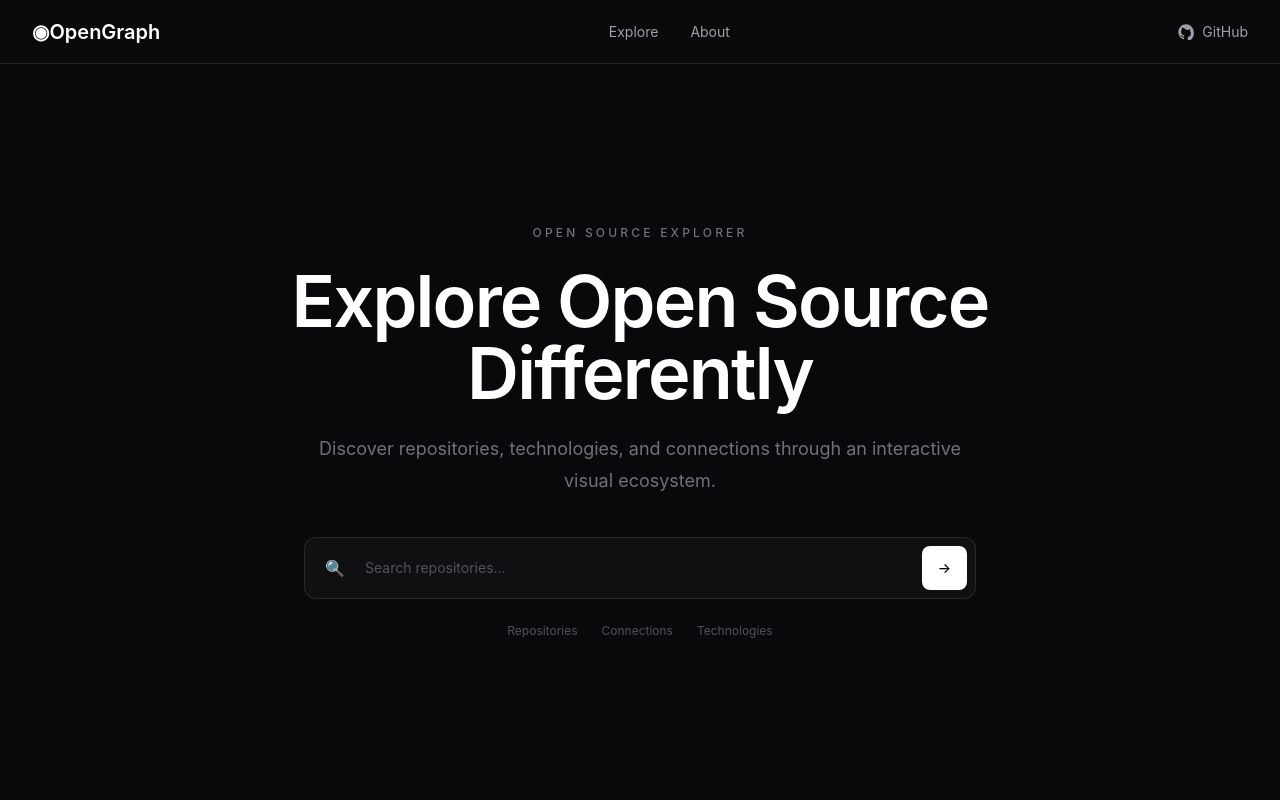
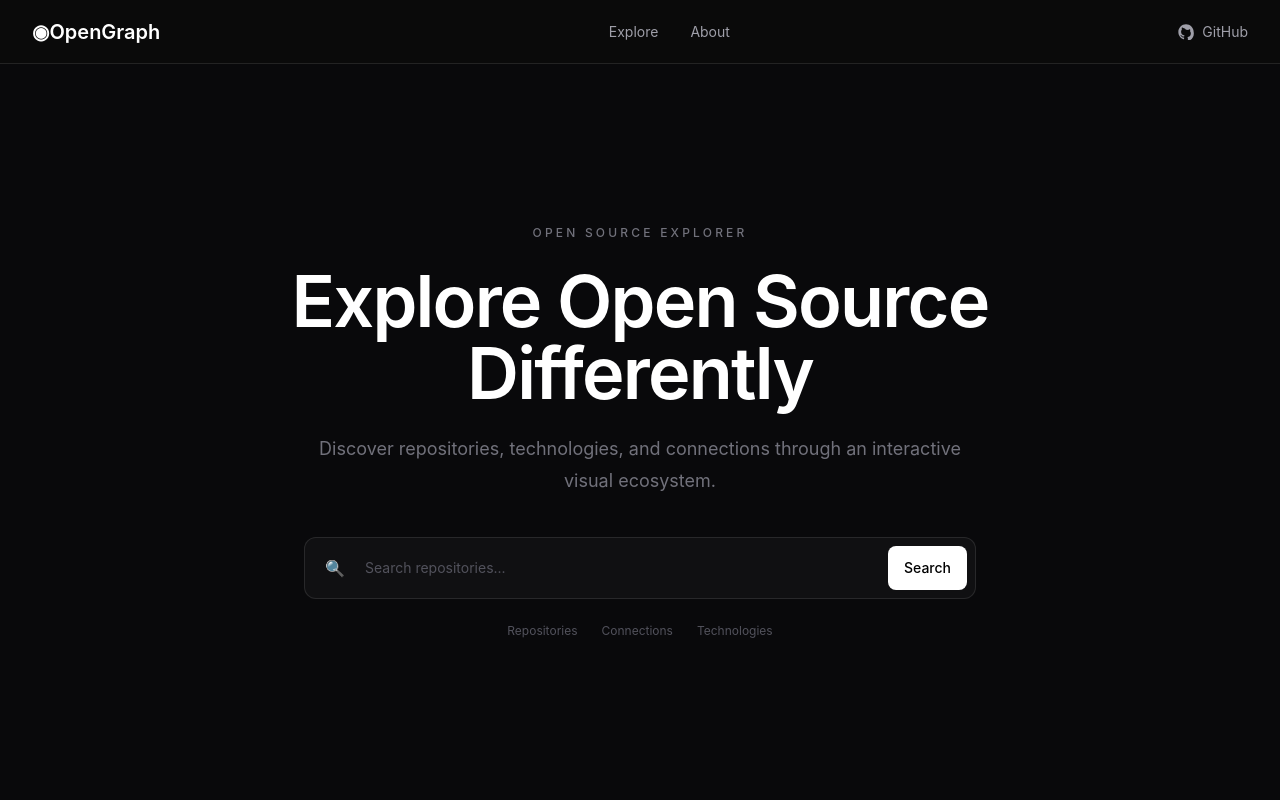
Before and after one commit to SachinAcharya28/OpenGraph, a React (Vite) app: page / in a window 1280 px wide. Shown: the top 800 px of the page. Built offline with nearby package versions, Linux system fonts and the light colour scheme.

Commit message:
Completed the opengraph project

```diff
--- a/index.html
+++ b/index.html
@@ -2,9 +2,13 @@
 <html lang="en">
   <head>
     <meta charset="UTF-8" />
+    <meta
+        name="description"
+        content="Explore open-source repositories and discover their connections through an interactive visual graph."
+    />
     <link rel="icon" type="image/svg+xml" href="/favicon.svg" />
     <meta name="viewport" content="width=device-width, initial-scale=1.0" />
-    <title>opengraph</title>
+    <title>OpenGraph — Explore Open Source</title>
   </head>
   <body>
     <div id="root"></div>
--- a/src/App.jsx
+++ b/src/App.jsx
@@ -5,7 +5,7 @@ import Repository from "./pages/Repository/Repository"
 
 function App() {
   return (
-    <div className="min-h-screen bg-zinc-950">
+    <div className="min-h-screen">
         <Routes>
           <Route path="/" element={<Home/>}/>
           <Route path="/explore" element={<Explore/>}/>
--- a/src/components/home/Hero.jsx
+++ b/src/components/home/Hero.jsx
@@ -40,7 +40,7 @@ const Hero = () => {
                     onClick={handleSearch}
                     className="rounded-lg bg-white px-4 py-3 text-sm font-medium text-black transition-transform hover:scale-105"
                 >
-                    →
+                    Search
                 </button>
             </div>
 
--- a/src/index.css
+++ b/src/index.css
@@ -2,11 +2,12 @@
 
 html,
 body,
-#root{
+#root {
     min-height: 100vh;
+
 }
 
 body {
+    color: white;
     background-color: #09090b;
-    color: white;
 }
```
Also changed, not shown: 1 other file (tests, documents, lock files or other folders).
